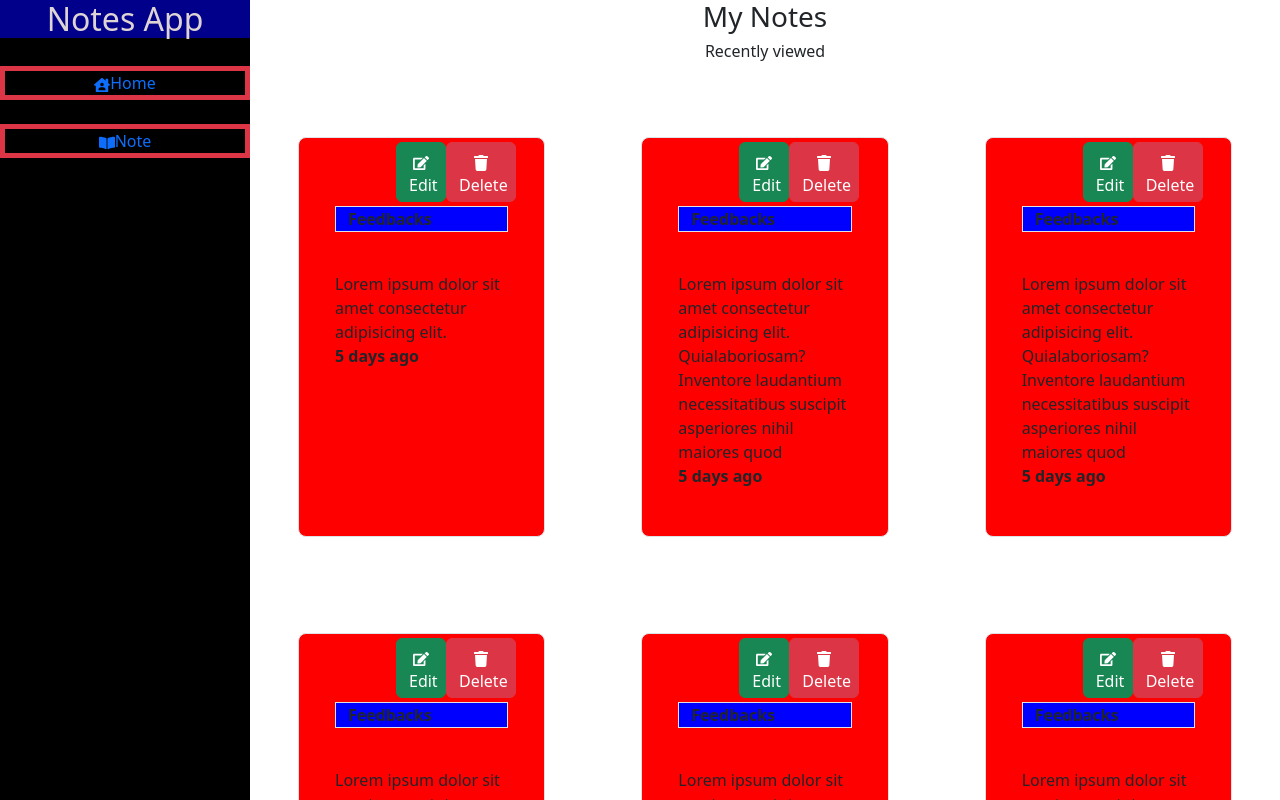
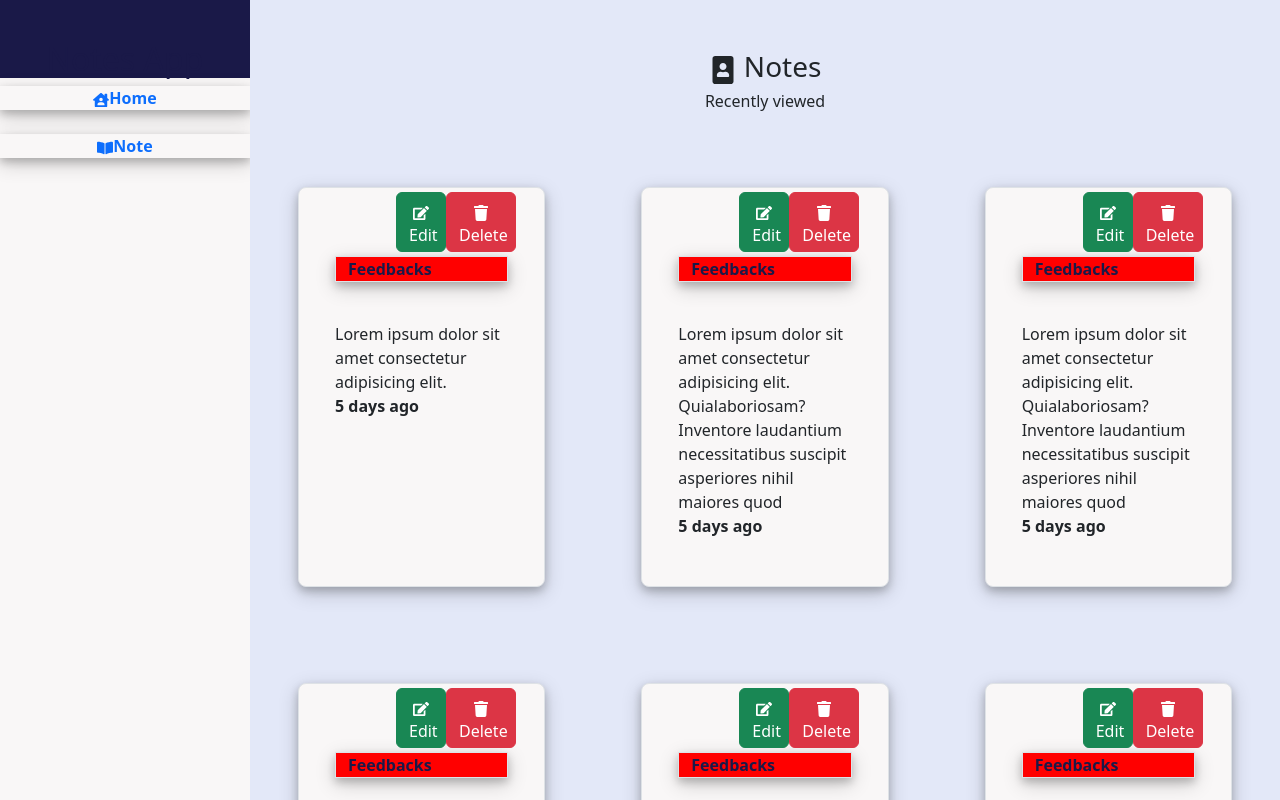
Before and after one commit to jermieo/CrudOperation_UseContext_UseNavigate_UseState, a React (Vite) app: page /note in a window 1280 px wide. Shown: the top 800 px of the page. Built offline with nearby package versions, Linux system fonts and the light colour scheme.

Commit message:
design change

```diff
--- a/src/App.css
+++ b/src/App.css
@@ -1,15 +1,16 @@
 #root{
   display: flex;
+  background-color: rgb(227, 232, 248);
 }
 .sidebar{
   width: 250px;
-  height: 100%;
-  background-color: black;
+  height: 100vh;
+  background-color: rgb(249, 247, 247);
   text-decoration: none;
   text-align: center;
 }
 .sidebar :hover{
-  background-color: darkblue;
+  background-color: rgb(26, 25, 72);
 }
 .d-flex{
   position: relative;
--- a/src/App.jsx
+++ b/src/App.jsx
@@ -1,6 +1,5 @@
 import "bootstrap/dist/css/bootstrap.min.css";
 import { Routes, Route } from "react-router-dom";
-
 import "./App.css";
 import Home from "./Home";
 import Notes from "./Notes";
--- a/src/Home.jsx
+++ b/src/Home.jsx
@@ -1,4 +1,4 @@
-import { useState, useContext, useEffect } from "react";
+import { useState, useContext } from "react";
 import Container from "react-bootstrap/esm/Container";
 import Row from "react-bootstrap/Row";
 import Col from "react-bootstrap/Col";
@@ -11,6 +11,7 @@ import { useLocation } from "react-router-dom";
 import { data1 } from "./App";
 import { data2 } from "./App";
 import { data3 } from "./App";
+import "./App.css";
 
 const Home = () => {
   const obj = { id: null, title: "", content: "" };
@@ -61,10 +62,16 @@ const Home = () => {
   };
   return (
     <div>
-      <Container fluid>
+      <Container
+        style={{ backgroundColor: "rgb(227, 232, 248)", marginLeft: "220px" }}
+      >
         <Row
           className="m-5 p-4 text-capitalize border rounded-3"
-          style={{ backgroundColor: "red", width: "1500px" }}
+          style={{
+            backgroundColor: "rgb(249, 247, 247)",
+            boxShadow:
+              "0 4px 8px 0 rgba(0, 0, 0, 0.2), 0 6px 20px 0 rgba(0, 0, 0, 0.19)",
+          }}
         >
           <Col>
             <h3 className="text-center">Add a Note</h3>
--- a/src/Notes.jsx
+++ b/src/Notes.jsx
@@ -10,6 +10,7 @@ import { data2 } from "./App";
 import { data3 } from "./App";
 import { FaEdit } from "react-icons/fa";
 import { FaTrash } from "react-icons/fa";
+import { FaPortrait } from "react-icons/fa";
 
 const Notes = () => {
   const [values, setValues] = useContext(data1);
@@ -34,21 +35,36 @@ const Notes = () => {
 
   return (
     <>
-      <Container fluid>
-        <h3 className="text-center">My Notes</h3>
+      <Container
+        fluid
+        style={{ backgroundColor: "rgb(227, 232, 248)", paddingTop: "50px" }}
+      >
+        <h3 className="text-center">
+          <FaPortrait /> Notes
+        </h3>
         <h6 className="text-center">Recently viewed</h6>
         <Row>
           {values.map((value) => {
             return (
               <>
                 <Col
-                  className=" m-5 p-5 border rounded-3"
+                  className="m-5 p-5 border rounded-3"
                   style={{
-                    backgroundColor: "red",
+                    backgroundColor: "rgb(249, 247, 247)",
+                    boxShadow:
+                      "0 4px 8px 0 rgba(0, 0, 0, 0.2), 0 6px 20px 0 rgba(0, 0, 0, 0.19)",
                   }}
                 >
                   <Row className="fw-bold">
-                    <div className="border" style={{ backgroundColor: "blue" }}>
+                    <div
+                      className="border"
+                      style={{
+                        color: "rgb(26, 25, 72)",
+                        backgroundColor: "red",
+                        boxShadow:
+                          "0 4px 8px 0 rgba(0, 0, 0, 0.2), 0 6px 20px 0 rgba(0, 0, 0, 0.19)",
+                      }}
+                    >
                       {value.title}
                     </div>
                     <Row>
--- a/src/SideBar.jsx
+++ b/src/SideBar.jsx
@@ -10,9 +10,16 @@ const SideBar = () => {
   const [addBtn, addBtnValues] = useContext(data2);
   return (
     <>
-      <div className="sidebar">
-        <h2 style={{ color: "rgb(223, 212, 212)" }}>Notes App</h2>
-        <div className="border border-5 border-danger">
+      <div className="sidebar fw-bold">
+        <h2 style={{ color: "rgb(26, 25, 72)", paddingTop: "40px" }}>
+          Notes App
+        </h2>
+        <div
+          style={{
+            boxShadow:
+              "0 4px 8px 0 rgba(0, 0, 0, 0.2), 0 6px 20px 0 rgba(0, 0, 0, 0.19)",
+          }}
+        >
           <NavLink
             to="/"
             style={{ textDecoration: "none" }}
@@ -26,7 +33,12 @@ const SideBar = () => {
           </NavLink>
         </div>
         <br />
-        <div className="border border-5 border-danger">
+        <div
+          style={{
+            boxShadow:
+              "0 4px 8px 0 rgba(0, 0, 0, 0.2), 0 6px 20px 0 rgba(0, 0, 0, 0.19)",
+          }}
+        >
           <NavLink to="/note" style={{ textDecoration: "none" }}>
             <FaBookOpen />
             Note
```
